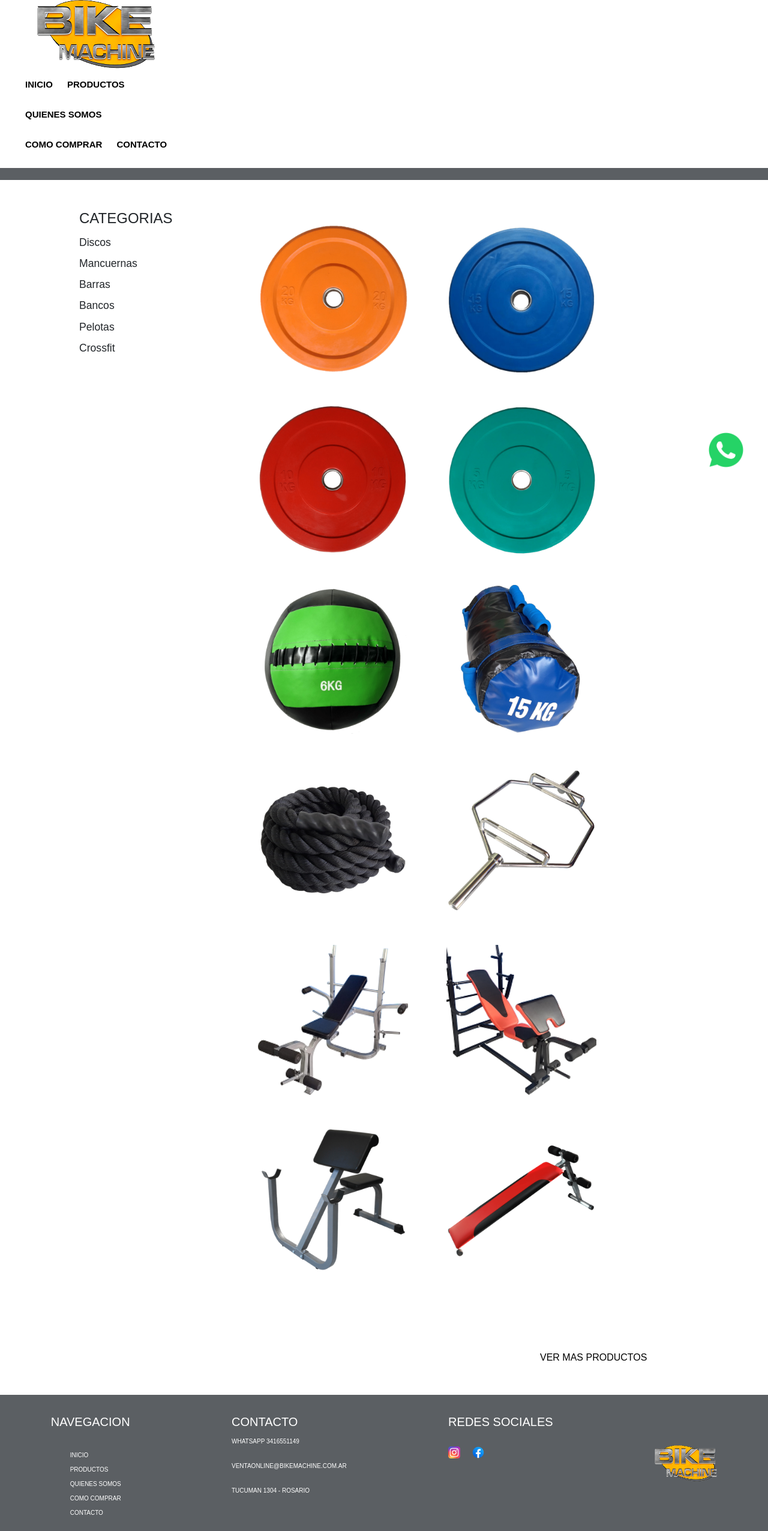
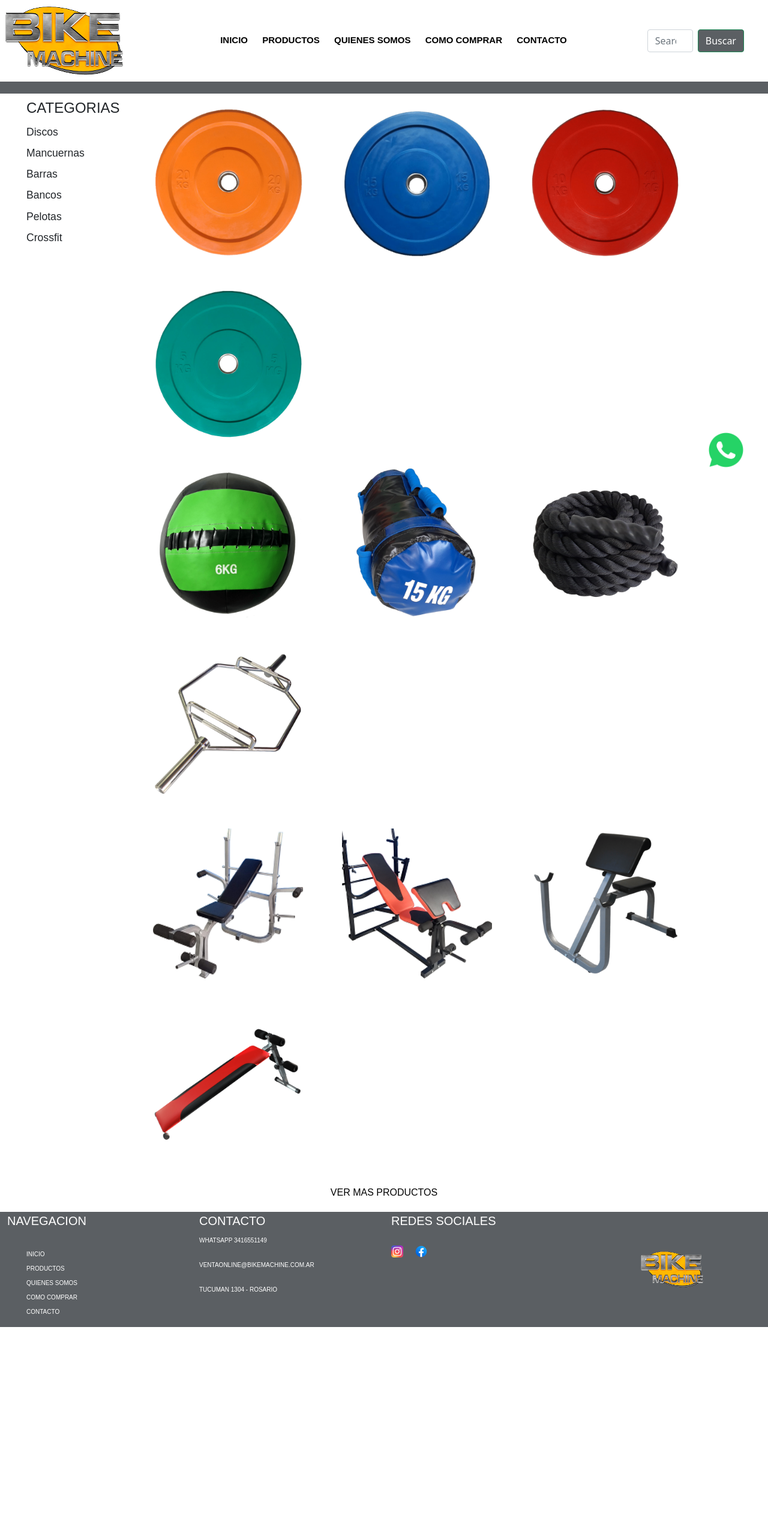
Before and after one commit to EzeG92/HTML-CSS, a plain HTML site: page productos.html in a window 1280 px wide. Shown: the whole page at 60% size. After the commit the page ends 2212 px from the top, so only its background shows below. Drawn offline with nearby package versions, Linux system fonts and the light colour scheme.

Commit message:
aplique bootstrap index y productos

```diff
--- a/css/estilos.css
+++ b/css/estilos.css
@@ -6,19 +6,6 @@
 html{
     font-size: 62,5%;
     }
-
-/*
-.body{
-    display:grid;
-    grid-template-columns: 1fr 1fr 1fr 1fr;
-    grid-template-rows: 0.1fr 0.5fr 1fr 0.3fr;
-    grid-template-areas:
-    "header header header header"
-    "main main main main "
-    "destacados destacados destacados destacados"
-    "footer footer footer footer";
-}
-*/
 
 .logo{
     display: flex;
@@ -96,42 +83,32 @@ html{
     height: 20px;
 }
 
-.destacados {
+.titulo-destacados{
     display: flex;
-    flex-direction: column;
-    justify-content: space-evenly;
-    align-items: center;
-    grid-area: destacados;
+    justify-content: center;
 }
 
-.destacados img {
-    height: 350px;
-    width: 350px;
-}
-
-.destacadosImg{
-    display: flex;
-    column-gap: 100px;
-}
-.productos-destacados{
+.titulo-destacados h2{
     text-transform: uppercase;
     font-family: Arial, Helvetica, sans-serif;
     font-size: 20px;
 }
 
+.destacadosImg img{
+    height: 350px;
+    width: 350px;
+}
+
 .footer {
-    display: flex;
-    justify-content: space-around;
     background-color: #5b5f63;
-    grid-area: footer;
 }
 
 .menuFooter{
     display: flex;
     flex-direction: column;
     align-items: flex-start;
+    justify-content: center;
     row-gap: 10px;
-    margin-top: 30px;
 }
 
 .menuFooter p{
@@ -163,7 +140,6 @@ html{
     display: flex;
     flex-direction: column;
     row-gap: 10px;
-    margin-top: 30px;
 }
 
 .contactoFooter a{
@@ -184,7 +160,6 @@ html{
     display: flex;
     flex-direction: column;
     row-gap: 10px;
-    margin-top: 30px;
 }
 
 .redesSociales p{
@@ -212,10 +187,9 @@ html{
     height: 50px;
 }
 
-
 .logoFooter{
     display: flex;
-    flex-direction: column;
+    align-items: center;
     row-gap: 10px;
     justify-content: center;
 }
@@ -237,28 +211,8 @@ html{
     bottom:15px;
 }
 
-.body-productos{
-    display:grid;
-    grid-template-columns: 1fr 1fr 1fr 1fr;
-    grid-template-rows: 0.1fr 0.9fr 0.9fr 0.9fr 0.3fr;
-    grid-template-areas:
-    "header header header header"
-    "mainp mainp mainp mainp"
-    "mainp mainp mainp mainp"
-    "mainp mainp mainp mainp"
-    "footer footer footer footer"
-}
-
-.main-productos{
-    display: flex;
-    flex-direction: column;
-    grid-area: mainp;
-}
-
 .categorias{
-    margin: 50px 30px 60px 100px;
-    height: 200px;
-    width: 1fr;
+    margin-top: 10px;
 }
 
 .categorias ul{
@@ -277,11 +231,6 @@ html{
     text-transform: uppercase;
 }
 
-.imgProductos{
-    margin-left: 400px;
-    margin-top: -260px;
-}
-
 .imgProductos img{
     height: 250px;
     width: 250px;
@@ -289,9 +238,10 @@ html{
 }
 
 .masproductos{
-    margin-top: 100px;
-    margin-left: 450px;
-    margin-bottom: 50px;
+    display: flex;
+    justify-content: center;
+    margin-top: 10px;
+    margin-bottom: 10px;
 }
 
 .masproductos a{
@@ -314,7 +264,6 @@ html{
     font-size: 1.2rem;
     text-transform: uppercase;
 }
-
 
 .introQuienes{
     margin: 10px;
@@ -386,203 +335,50 @@ html{
 }
 
 
-/*
-@media screen and (max-width: 425px){
 
-    .body{
-        display:grid;
-        grid-template-columns: 1fr 1fr;
-        grid-template-rows: 0.1fr 0.2fr 1fr 0.2fr;
-        grid-template-areas:
-        "header header"
-        "main main"
-        "destacados destacados"
-        "footer footer";
-        width: 425px;
+@media screen and (max-width: 767px){
+
+    .logo{
+        margin-top: 15px;
     }
 
-    .header{
-        display:flex;
-        flex-direction: column;
-        background-color:#5b5f63;
-        width: auto;
-        grid-area: header;
+    .buscar{
+        display: flex;
+        align-items: stretch;
+        margin-bottom: 15px;
     }
 
-    .logo{
-        padding-left: 10px;
-        margin-top: 20px;
-    }
 
-    .logo img{
-        height: 80px;
-    }
 
-    .menu ul{
-        display: flex;
-        flex-direction: column;
-        align-content: center;
-        align-items: center;
-        margin-top: -50px;
-        row-gap: 1px;
-        margin-left: -400px;
-    }
 
-    .menu ul li a{
-        color: white;
-        font-size: 10px;
-    }
-
-    .main{
-        display: flex;
-        flex-direction: column;
-        grid-area: main;
-    }
-
-    .separador{
-        height: 10px;
-        width: 425px;
-        background: linear-gradient(to right, #FFB300, #F95503);
-    }
-
-    .banner img{
-        width: 425px;
-    }
-
-    .separadorDos{
-        height: 10px;
-        width: 425px;
-    }
-
-    .destacados{
-        margin-top: 50px;
-        height: 480px;
-    }
-
-    .destacados h2{
-        font-size: 15px;
-    }
-
-    .destacadosImg{
-        display: flex;
-        flex-wrap: wrap;
-        justify-content: center;
-        column-gap: 10px;
-        row-gap: 50px;
-        margin-top: 50px;
-        margin-bottom: 30px;
-        grid-area: destacados;
-    }
-
-    .destacadosImg img{
-        height: 200px;
-        width: 200px;
-    }
-
-    .footer{
-        display: flex;
-        flex-direction: column;
-        align-items: center;
-        row-gap: 80px;
-        width: 425px;
-    }
-
-    .menuFooter{
+    .menuFooter {
         display: none;
     }
 
-    .contactoFooter{
-        text-align: center;
-    }
 
-    .redesSociales{
-        align-content: center;
-        margin: auto;
-    }
 
-    .redesIco{
-        margin: auto;
-    }
-
-    .logoFooter{
-        margin-top: -80px;
-        height: 200px;
-    }
-
-    .btn-whatsapp{
-        display:block;
-        width:40px;
-        height:40px;
-        position: fixed;
-        right:30px;
-        bottom:40px;
-    }
-
-    .body-productos{
-        display: grid;
-        grid-template-columns: 1fr 1fr;
-        grid-template-rows: 0.1fr 0.1fr 0.1fr 0.3fr;
-        grid-template-areas:
-        "header header"
-        "mainp mainp"
-        "imagenesp imagenesp"
-        "footer footer";
-        width: 425px;
-    }
 
     .categorias{
         display: none;
     }
 
-    .main-productos{;
-        width: auto;
-        grid-area: mainp;
-    }
-
     .imgProductos{
         display: flex;
-        flex-direction: column;
-        row-gap: 70px;
-        margin: auto;
-        width: auto;
-        grid-area: imagenesp;
-    }
-
-    .primerBloque{
-        display: flex;
         flex-wrap: wrap;
-        row-gap: 70px;
         justify-content: center;
-        margin-top: 50px;
-    }
-
-    .segundoBloque{
-        display: flex;
-        flex-wrap: wrap;
-        row-gap: 70px;
-        justify-content: center;
-        margin-top: 10px;
-    }
-
-    .tercerBloque{
-        display: flex;
-        flex-wrap: wrap;
-        row-gap: 70px;
-        justify-content: center;
-        margin-top: 10px;
-        margin-bottom: 50px;
-    }
-
-    .masproductos{
-        display: none;
-    }
-
-    .imgProductos img{
-        margin: auto;
-        height: 200px;
-        width: 200px;
     }
 
 
+
+
+
+
+
+
 }
-*/
+
+@media screen and (max-width: 425px){
+
+
+
+}
--- a/productos.html
+++ b/productos.html
@@ -8,19 +8,20 @@
     <title>Bike Machine</title>
 
     <link rel="stylesheet" href="css/bootstrap.min.css">
+    <script src="js/bootstrap.min.js"></script>
+    <link rel="stylesheet" href="https://cdnjs.cloudflare.com/ajax/libs/animate.css/4.1.1/animate.min.css" />
+    <link rel="stylesheet" href="css/estilos.css">
 
-    <script src="js/bootstrap.min.js"></script>
-
-    <link rel="stylesheet" href="css/estilos.css">
 </head>
 
-<body class="body-productos">
+<body class="container-fluid">
 
-    <header class="header">
-        <div class="logo">
+    <header class="row">
+        <div class="col-sm-12 col-md-2 logo">
             <a href="index.html"><img src="imagenes/logo_bike.png" alt="logo de la empresa"></a>
         </div>
 
+        <div class="col-sm-12 col-md-8 navegacion ">
             <div class="menu">
                 <nav>
                     <ul>
@@ -32,15 +33,24 @@
                     </ul>
                 </nav>
             </div>
+        </div>
 
+        <div class="col-sm-12 buscar col-md-2">
+            <form class="d-flex">
+                <input class="form-control me-2" type="search" placeholder="Search" aria-label="Search">
+                <button class="btn btn-outline-success btnBuscar" type="submit">Buscar</button>
+            </form>
+        </div>
     </header>
+
+    <section class="row separador">
+        <div class="col-12"></div>
+    </section>
 
     <main class="main-productos">
 
-        <section class="separador"> </section>
-
-        <section class="categorias">
-            <div>
+        <section class="row">
+            <div class="col-md-2 categorias">
                 <ul>
                     <h3>Categorias</h3>
                     <li>Discos</li>
@@ -51,24 +61,29 @@
                     <li>Crossfit</li>
                 </ul>
             </div>
-        </section>
 
-        <section class="imgProductos">
-            <div class="primerBloque">
+            <div class="col-md-10 imgProductos">
                 <img src="imagenes/bumpernaranja.png" alt="disco naranja">
                 <img src="imagenes/bumperazul.png" alt="disco azul">
                 <img src="imagenes/bumperojo.png" alt="disco rojo">
                 <img src="imagenes/bumperverde.png" alt="disco verde">
             </div>
 
-            <div class="segundoBloque">
+        </section>
+
+        <section class="row">
+            <div class="col-md-2"></div>
+            <div class="col-md-10 imgProductos">
                 <img src="imagenes/pelota-6kg.png" alt="pelota de cuero">
                 <img src="imagenes/bolso15.png" alt="bolso con peso">
                 <img src="imagenes/soganegra.png" alt="soga con peso">
                 <img src="imagenes/barrahex.png" alt="barra hexagonal">
             </div>
+        </section>
 
-            <div class="tercerBloque">
+        <section class="row">
+            <div class="col-md-2"></div>
+            <div class="col-md-10 imgProductos">
                 <img src="imagenes/banco pecho BM004.png" alt="banco de pecho">
                 <img src="imagenes/banco.png" alt="banco de pecho">
                 <img src="imagenes/scott.png" alt="banco scott">
@@ -76,8 +91,11 @@
             </div>
         </section>
 
-        <section class="masproductos">
+
+        <section class="row masproductos">
+            <div class="col-12">
                 <a href="productos.html" class="masproductos"> Ver mas productos</a>
+            </div>
         </section>
     </main>
 
@@ -87,9 +105,9 @@
         </a>
     </div>
 
-    <footer class="footer">
+    <footer class="row footer">
 
-        <div class="menuFooter">
+        <div class="col-sm-12 col-md-3 menuFooter">
             <p>Navegacion</p>
             <nav class="navFooter">
                 <ul>
@@ -102,14 +120,14 @@
             </nav>
         </div>
 
-        <div class="contactoFooter">
+        <div class="col-sm-12 col-md-3 contactoFooter">
             <a href="contacto.html">CONTACTO</a>
             <p> whatsapp 3416551149</p>
             <p> ventaonline@bikemachine.com.ar </p>
             <p> tucuman 1304 - Rosario</p>
         </div>
 
-        <div class="redesSociales">
+        <div class="col-sm-12 col-md-3 redesSociales">
             <p>REDES SOCIALES</p>
             <section class="redesIco">
                 <a href="https://www.instagram.com/bikemachine.fitness/" target="_blank"> <img src="imagenes/Ig.png"
@@ -119,9 +137,10 @@
             </section>
         </div>
 
-        <div class="logoFooter">
+        <div class="col-sm-12 col-md-3 logoFooter">
             <img src="imagenes/logo_bike.png" alt="logo de la empresa en el footer">
         </div>
+
     </footer>
 
 </body>
```
Also changed, not shown: index.html (+20 -25 lines). Lines whose indentation alone changed are shown as unchanged.
